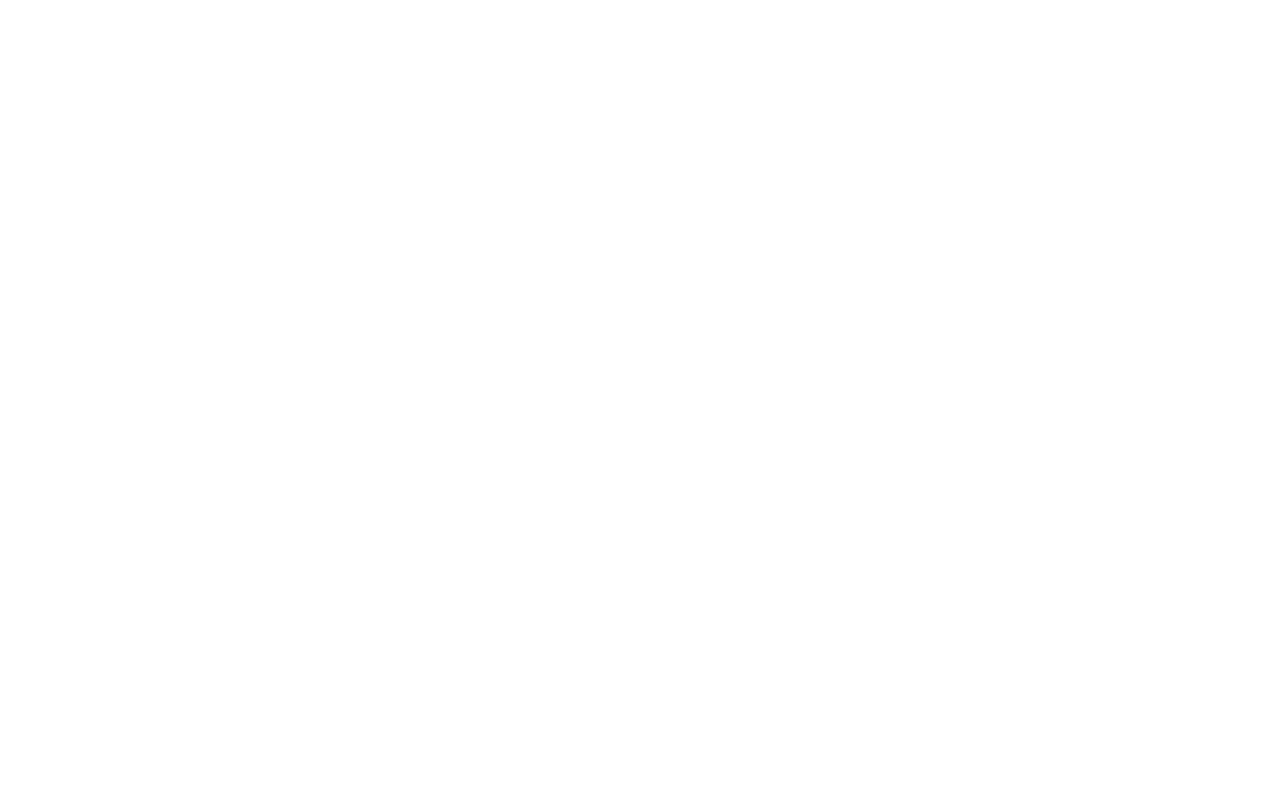
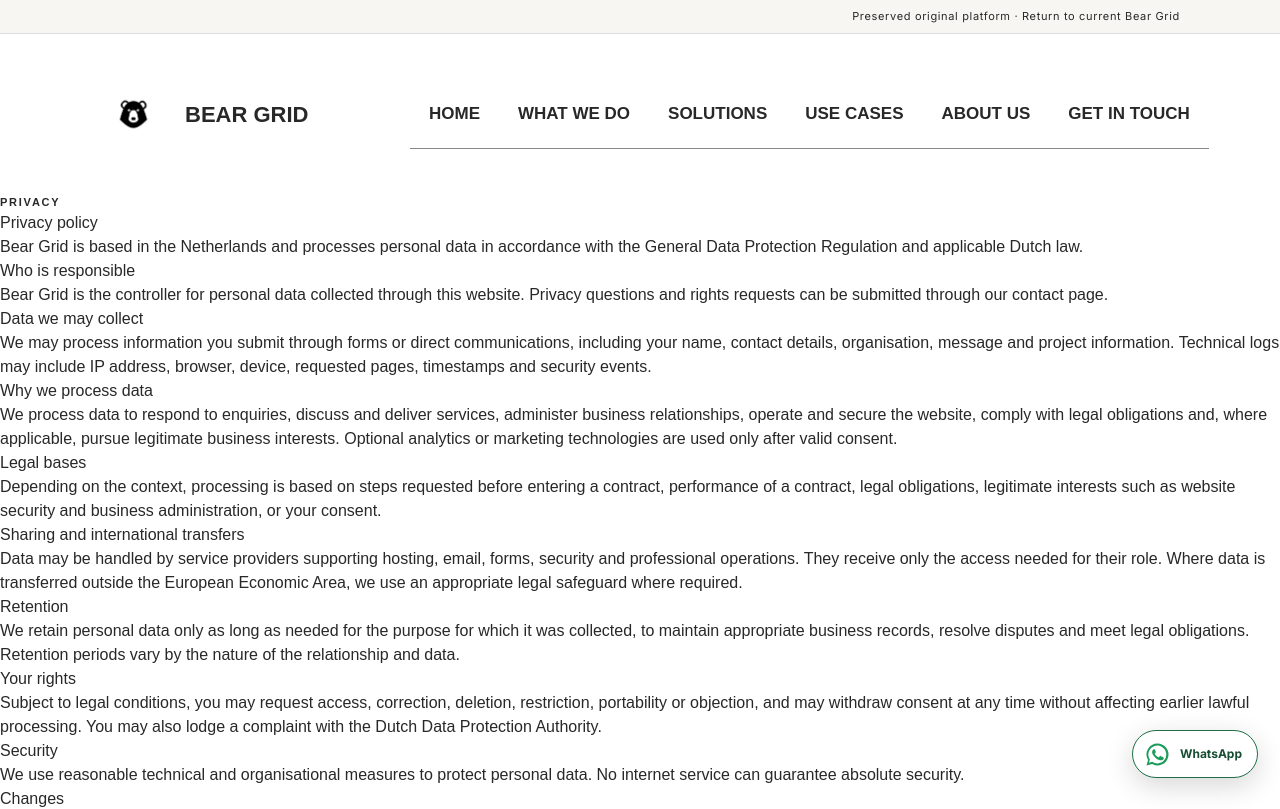
Before and after one commit to maninawild/beargrid-site, a Next.js app: page /privacy-policy in a window 1280 px wide. Before the commit this address had no page. Shown: the top 809 px of the page. Built offline with nearby package versions, Linux system fonts and the light colour scheme.

Commit message:
Add EU privacy policy page

```diff
--- /dev/null
+++ b/src/app/privacy-policy/page.tsx
@@ -0,0 +1,28 @@
+import type { Metadata } from "next";
+import Link from "next/link";
+
+export const metadata: Metadata = {
+  title: "Privacy Policy | Bear Grid",
+  description: "How Bear Grid handles personal data under the GDPR and Dutch privacy law.",
+  alternates: { canonical: "/privacy-policy" },
+};
+
+export default function PrivacyPolicyPage() {
+  return (
+    <main className="policy-page">
+      <p className="company-eyebrow">PRIVACY</p>
+      <h1>Privacy policy</h1>
+      <p className="policy-lead">Bear Grid is based in the Netherlands and processes personal data in accordance with the General Data Protection Regulation and applicable Dutch law.</p>
+      <section><h2>Who is responsible</h2><p>Bear Grid is the controller for personal data collected through this website. Privacy questions and rights requests can be submitted through our <Link href="/contact">contact page</Link>.</p></section>
+      <section><h2>Data we may collect</h2><p>We may process information you submit through forms or direct communications, including your name, contact details, organisation, message and project information. Technical logs may include IP address, browser, device, requested pages, timestamps and security events.</p></section>
+      <section><h2>Why we process data</h2><p>We process data to respond to enquiries, discuss and deliver services, administer business relationships, operate and secure the website, comply with legal obligations and, where applicable, pursue legitimate business interests. Optional analytics or marketing technologies are used only after valid consent.</p></section>
+      <section><h2>Legal bases</h2><p>Depending on the context, processing is based on steps requested before entering a contract, performance of a contract, legal obligations, legitimate interests such as website security and business administration, or your consent.</p></section>
+      <section><h2>Sharing and international transfers</h2><p>Data may be handled by service providers supporting hosting, email, forms, security and professional operations. They receive only the access needed for their role. Where data is transferred outside the European Economic Area, we use an appropriate legal safeguard where required.</p></section>
+      <section><h2>Retention</h2><p>We retain personal data only as long as needed for the purpose for which it was collected, to maintain appropriate business records, resolve disputes and meet legal obligations. Retention periods vary by the nature of the relationship and data.</p></section>
+      <section><h2>Your rights</h2><p>Subject to legal conditions, you may request access, correction, deletion, restriction, portability or objection, and may withdraw consent at any time without affecting earlier lawful processing. You may also lodge a complaint with the Dutch Data Protection Authority.</p></section>
+      <section><h2>Security</h2><p>We use reasonable technical and organisational measures to protect personal data. No internet service can guarantee absolute security.</p></section>
+      <section><h2>Changes</h2><p>We may update this policy when our services, suppliers or legal obligations change. The current version is published on this page.</p></section>
+      <p className="policy-updated">Last updated: 3 August 2026.</p>
+    </main>
+  );
+}
```
